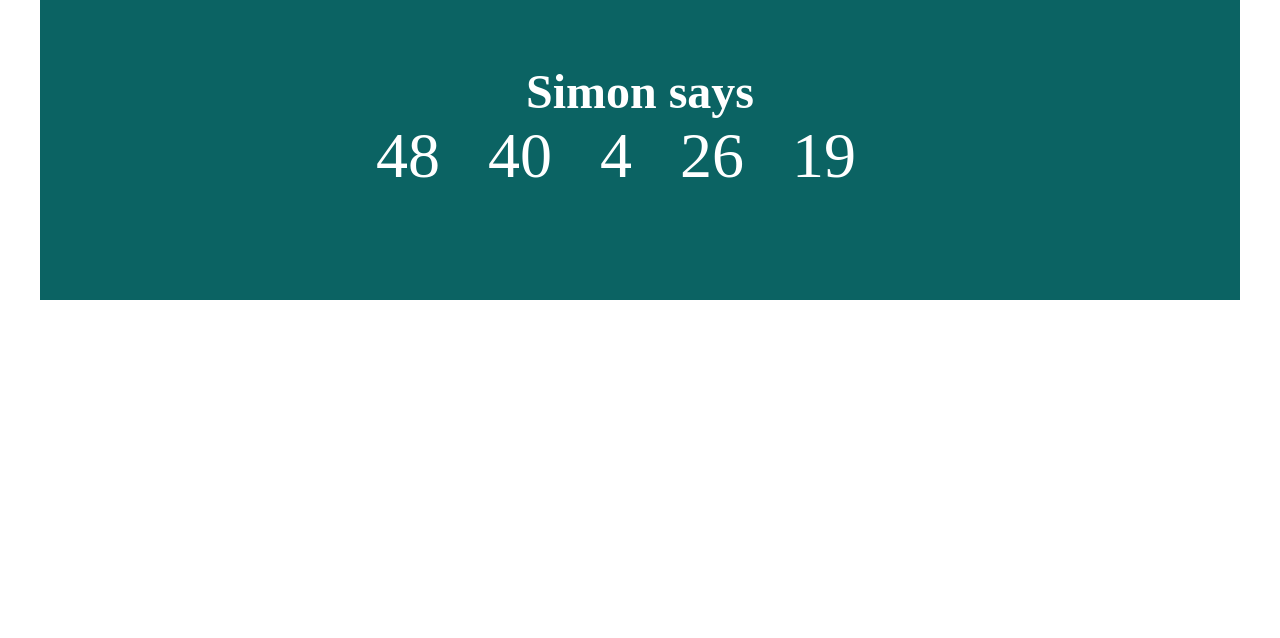
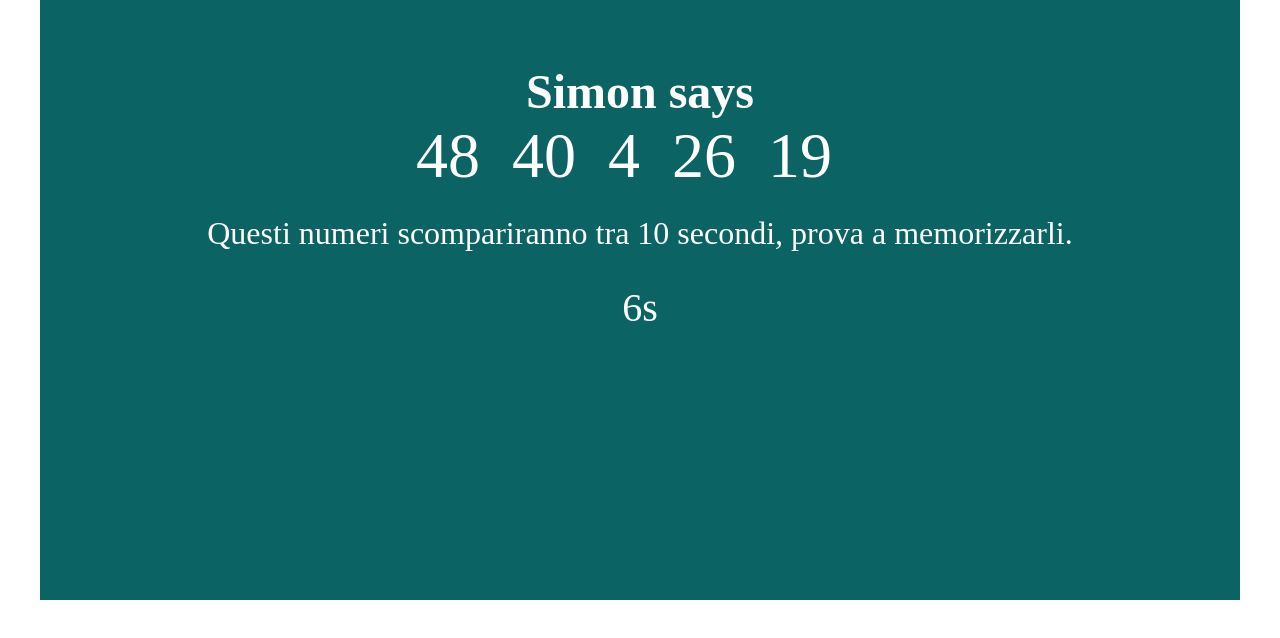
Before and after one commit to LLPROG/js-simon, a plain HTML site: page index.html in a window 1280 px wide. Drawn offline with Linux system fonts and the light colour scheme.

Commit message:
add timer

```diff
--- a/index.html
+++ b/index.html
@@ -20,6 +20,11 @@
 
         </div>
 
+        <p>
+            Questi numeri scompariranno tra 10 secondi,
+            prova a memorizzarli.
+        </p>
+
         <div class="timer">
 
         </div>
--- a/script.js
+++ b/script.js
@@ -1,9 +1,6 @@
 /*
 
 Descrizione:
-
-Da lì parte un timer di 30 secondi. (Cioè lasciate i numeri visibili per 30 secondi allo scadere dei quali li nascondete)
-Dopo aver nascosto i numeri chiedete all'utente (con dei prompt) di inserirli in ordine, uno alla volta.
 
 Dopo che sono stati inseriti i 5 numeri, il software dice quanti e quali dei numeri da indovinare sono stati individuati.
 
@@ -31,7 +28,7 @@ while (i < 5) {
     let randomNumber = parseInt(randomNumFunction(50, 1));
 
     if(!arrNumber.includes(randomNumber)) {
-        contentNumber.append(randomNumber++ +'  '+"\u00A0"+"\u00A0")
+        contentNumber.append(randomNumber++ +"\u00A0"+"\u00A0")
         arrNumber.push(randomNumber)
         i++
     }
@@ -40,3 +37,32 @@ while (i < 5) {
 function randomNumFunction (max, min) {
     return number = Math.floor(Math.random() * (max - min) + min);
 }
+
+/*
+
+Da lì parte un timer di 30 secondi. (Cioè lasciate i numeri visibili per 30 secondi allo scadere dei quali li nascondete)
+Dopo aver nascosto i numeri chiedete all'utente (con dei prompt) di inserirli in ordine, uno alla volta.
+
+*/
+
+
+
+let conteggio = 10;
+let intervallo = 1000;
+
+let myInterval = setInterval(stampaConteggio, intervallo);
+
+function stampaConteggio() {
+
+    if (conteggio !== 0) {
+        timer.innerHTML = conteggio + 's'
+        conteggio--;
+
+    } else {
+        contentNumber.innerHTML = '';
+        timer.innerHTML ='GO';
+
+        clearInterval(myInterval);
+    }
+
+}
--- a/style.css
+++ b/style.css
@@ -6,7 +6,7 @@
 
 .container {
     width: 1200px;
-    height: 300px;
+    height: 600px;
 
     background-color: rgb(11, 99, 99);
     margin: 0 auto;
@@ -17,10 +17,21 @@
 }
 
 h1 {
-    font-size: 3rem;
+    font-size: 3em;
+}
+
+.content-number {
+    font-size: 4em;
+    width: 100%;
+    height: 6rem;
+}
+
+p {
+    font-size: 2rem;
 
 }
 
-.content-number {
-    font-size: 4rem;
+.timer {
+    padding: 2rem;
+    font-size: 2.5em;
 }
```
